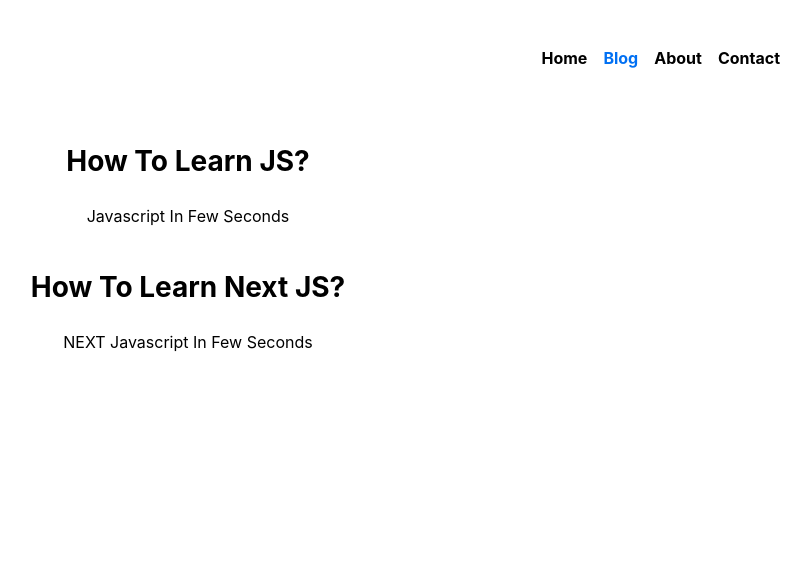
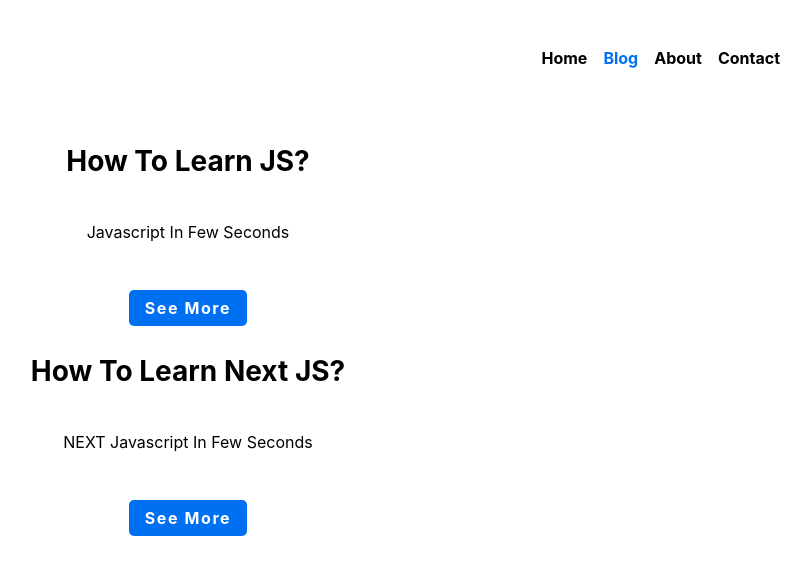
Before and after one commit to heyitsuzair/huntingcode-next, a Next.js app: page /blog in a window 1280 px wide. Shown: the top 574 px of the page, without its empty margins (452-1263 px from the left). Built offline with nearby package versions, Linux system fonts and the light colour scheme.

Commit message:
Styling Fixes

```diff
--- a/pages/blog.js
+++ b/pages/blog.js
@@ -31,11 +31,19 @@ const Blog = ({ allBlogs }) => {
         <div className={styles.grid}>
           {blogs.map((blog, index) => {
             return (
-              <div key={index} className="blogItem">
+              <div key={index} className={styles.blogItem}>
                 <Link href={`/blogpost/${blog.slug}`}>
                   <h3>{blog.title}</h3>
                 </Link>
-                <p style={{ textAlign: "center" }}>{blog.metaDesc}</p>
+                <span style={{ textAlign: "center", marginBottom: "2rem" }}>
+                  {blog.metaDesc}
+                </span>
+                <Link
+                  href={`/blogpost/${blog.slug}`}
+                  className="btn btn-primary"
+                >
+                  See More
+                </Link>
               </div>
             );
           })}
--- a/styles/Blog.module.css
+++ b/styles/Blog.module.css
@@ -19,3 +19,10 @@
 .textCenter {
   text-align: center;
 }
+.blogItem {
+  display: flex;
+  flex-direction: column;
+  justify-content: center;
+  align-items: center;
+  gap: 1rem;
+}
--- a/styles/globals.css
+++ b/styles/globals.css
@@ -34,4 +34,5 @@ a {
   font-weight: 700;
   cursor: pointer;
   border-radius: 5px;
+  text-decoration: none;
 }
```
